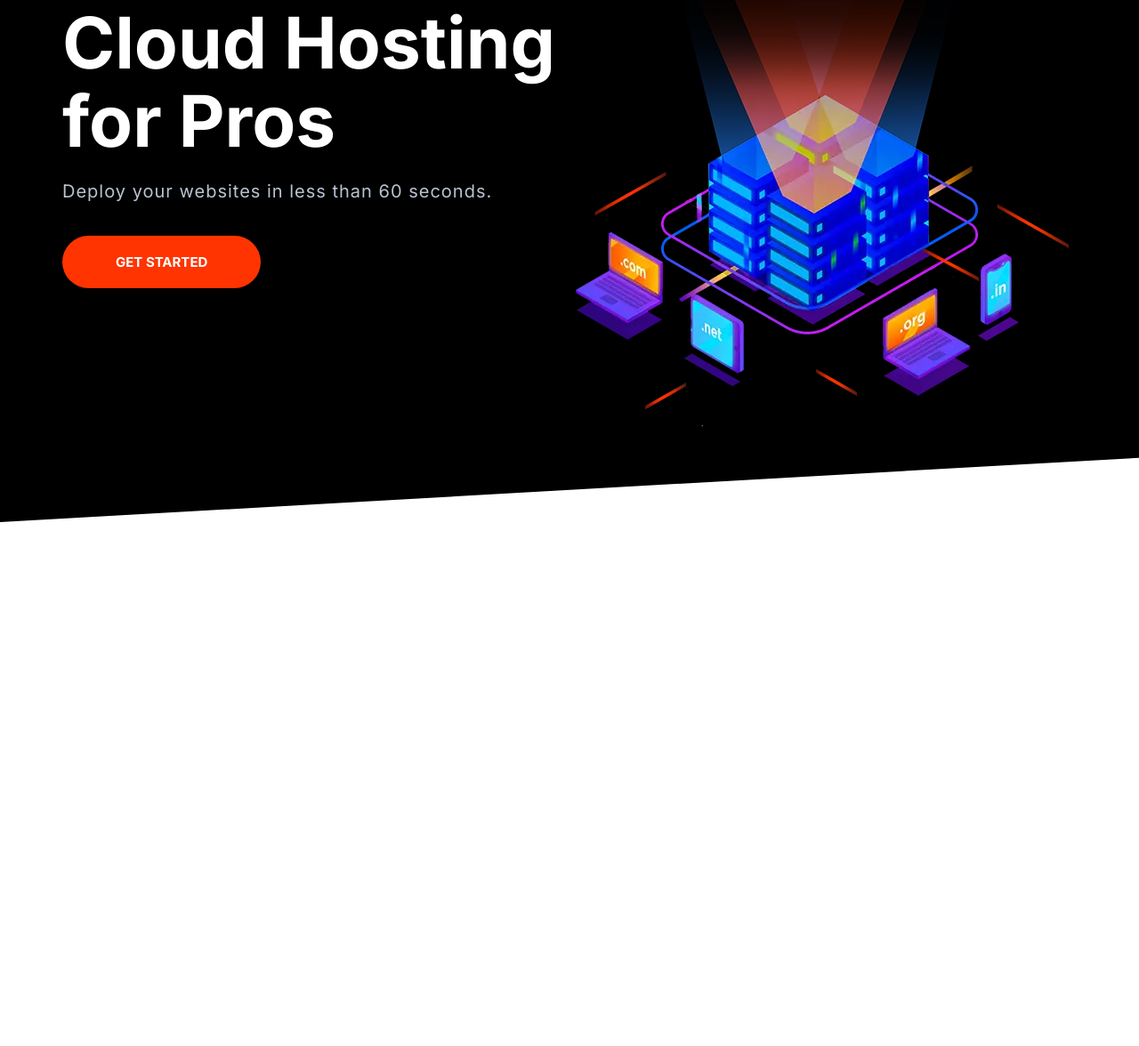
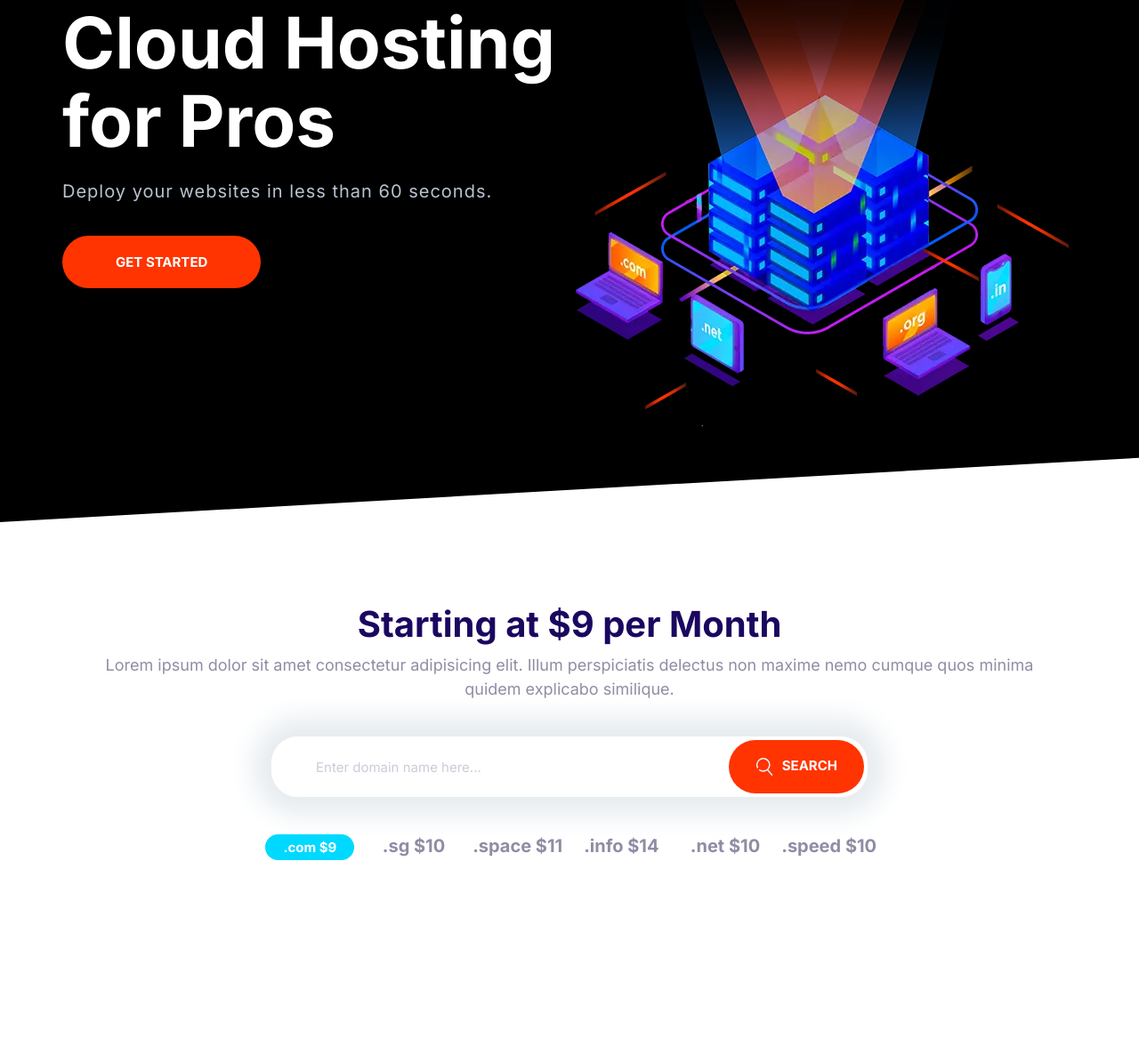
Before and after one commit to naveen5928/StaticLayout, a plain HTML site: page index.html in a window 1280 px wide. Shown: the part 197-1373 px from the top of the page at 89% size. Before the commit the page ends 800 px from the top, so only its background shows below. Drawn offline with Linux system fonts and the light colour scheme.

Commit message:
Build Domain component.

```diff
--- a/index.html
+++ b/index.html
@@ -48,6 +48,38 @@
         </picture>
       </div>
     </section>
+    <!-- domain block -->
+    <section class="block container block__domain">
+      <header class="block__header">
+        <h2>Starting at $9 per Month</h2>
+        <p>
+          Lorem ipsum dolor sit amet consectetur adipisicing elit. Illum
+          perspiciatis delectus non maxime nemo cumque quos minima quidem
+          explicabo similique.
+        </p>
+      </header>
+      <div class="input-group">
+        <input
+          type="text"
+          class="input"
+          name=""
+          id=""
+          placeholder="Enter domain name here..." />
+        <button class="btn btn--accent">
+          <svg class="icon icon--white">
+            <use xlink:href="/images/sprite.svg#search"></use></svg
+          >Search
+        </button>
+      </div>
+      <ul class="list block-domain__prices">
+        <li><span class="badge badge--secondary">.com $9</span></li>
+        <li>.sg $10</li>
+        <li>.space $11</li>
+        <li>.info $14</li>
+        <li>.net $10</li>
+        <li>.speed $10</li>
+      </ul>
+    </section>
 
     <script src="js/main.js"></script>
   </body>
```
